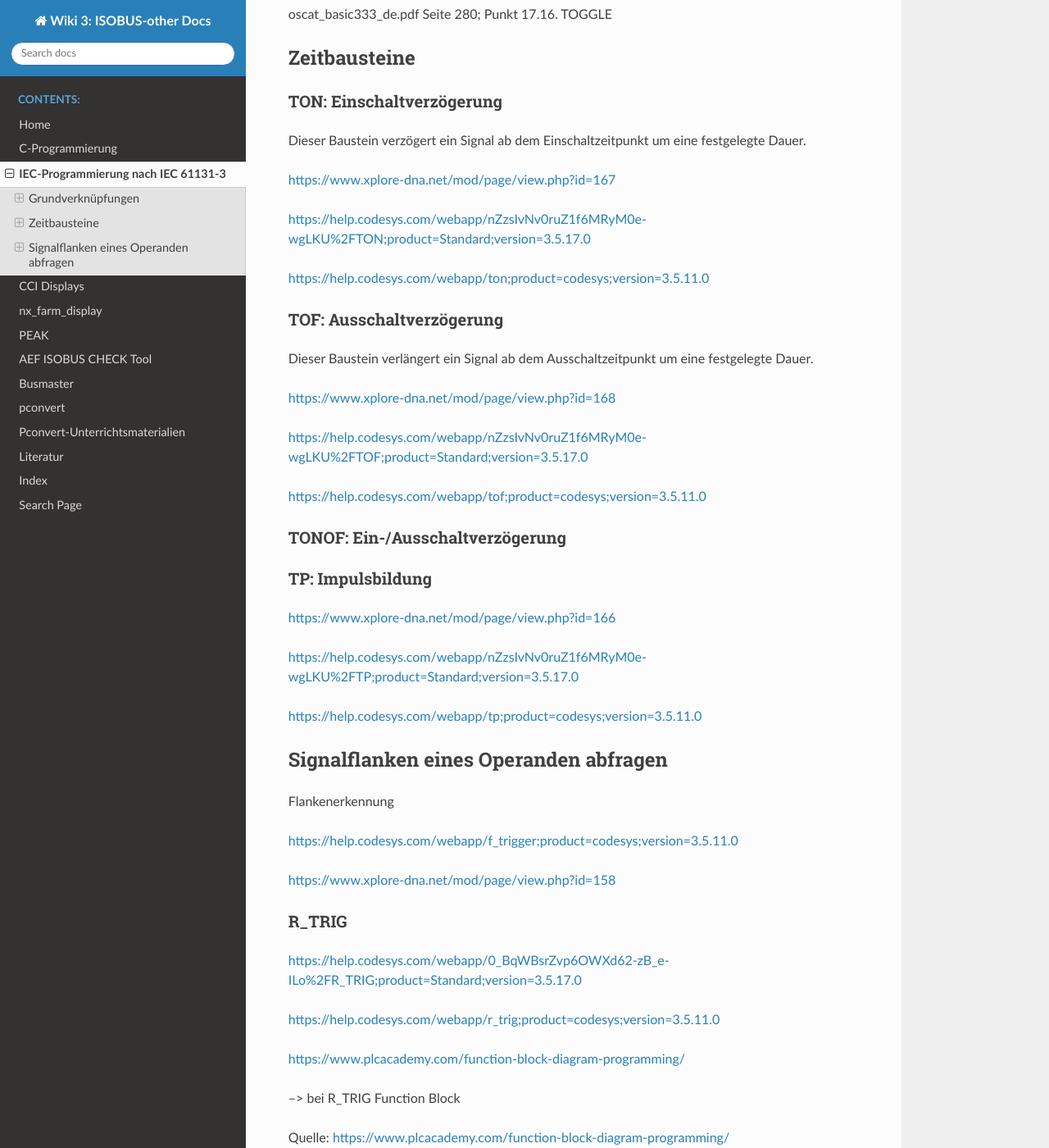
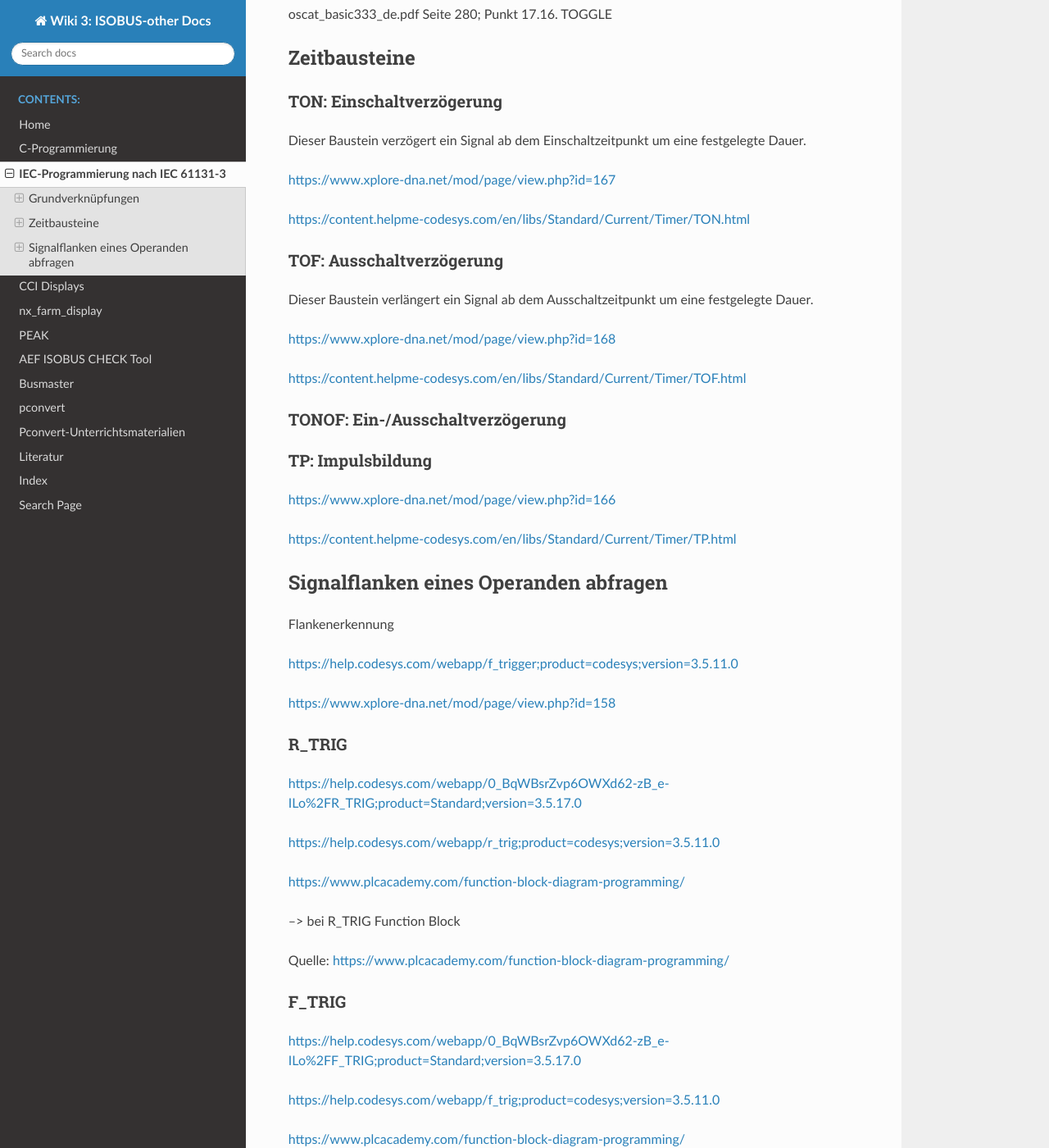
Before and after one commit to Meisterschulen-am-Ostbahnhof-Munchen/ISOBUS-other-docs, a Sphinx documentation site: the page built from docs/IEC-Programmierung.md, in a window 1280 px wide and 1400 px high, scrolled down 1856 px. Shown: the whole window at 82% size. Built offline with Sphinx 7.4.7 and the Read the Docs theme 3.1.0, drawn with Linux system fonts in a browser that asks for light colours.

Commit message:
Update IEC-Programmierung.md

```diff
--- a/docs/IEC-Programmierung.md
+++ b/docs/IEC-Programmierung.md
@@ -78,9 +78,7 @@ Dieser Baustein verzögert ein Signal ab dem Einschaltzeitpunkt um eine festgele
 
 <https://www.xplore-dna.net/mod/page/view.php?id=167>
 
-<https://help.codesys.com/webapp/nZzsIvNv0ruZ1f6MRyM0e-wgLKU%2FTON;product=Standard;version=3.5.17.0>
-
-<https://help.codesys.com/webapp/ton;product=codesys;version=3.5.11.0>
+<https://content.helpme-codesys.com/en/libs/Standard/Current/Timer/TON.html>
 
 ### TOF: Ausschaltverzögerung
 
@@ -88,9 +86,7 @@ Dieser Baustein verlängert ein Signal ab dem Ausschaltzeitpunkt um eine festgel
 
 <https://www.xplore-dna.net/mod/page/view.php?id=168>
 
-<https://help.codesys.com/webapp/nZzsIvNv0ruZ1f6MRyM0e-wgLKU%2FTOF;product=Standard;version=3.5.17.0>
-
-<https://help.codesys.com/webapp/tof;product=codesys;version=3.5.11.0>
+<https://content.helpme-codesys.com/en/libs/Standard/Current/Timer/TOF.html>
 
 ### TONOF: Ein-/Ausschaltverzögerung
 
@@ -98,11 +94,7 @@ Dieser Baustein verlängert ein Signal ab dem Ausschaltzeitpunkt um eine festgel
 
 <https://www.xplore-dna.net/mod/page/view.php?id=166>
 
-<https://help.codesys.com/webapp/nZzsIvNv0ruZ1f6MRyM0e-wgLKU%2FTP;product=Standard;version=3.5.17.0>
-
-<https://help.codesys.com/webapp/tp;product=codesys;version=3.5.11.0>
-
-
+<https://content.helpme-codesys.com/en/libs/Standard/Current/Timer/TP.html>
 
 ## Signalflanken eines Operanden abfragen
 
```
